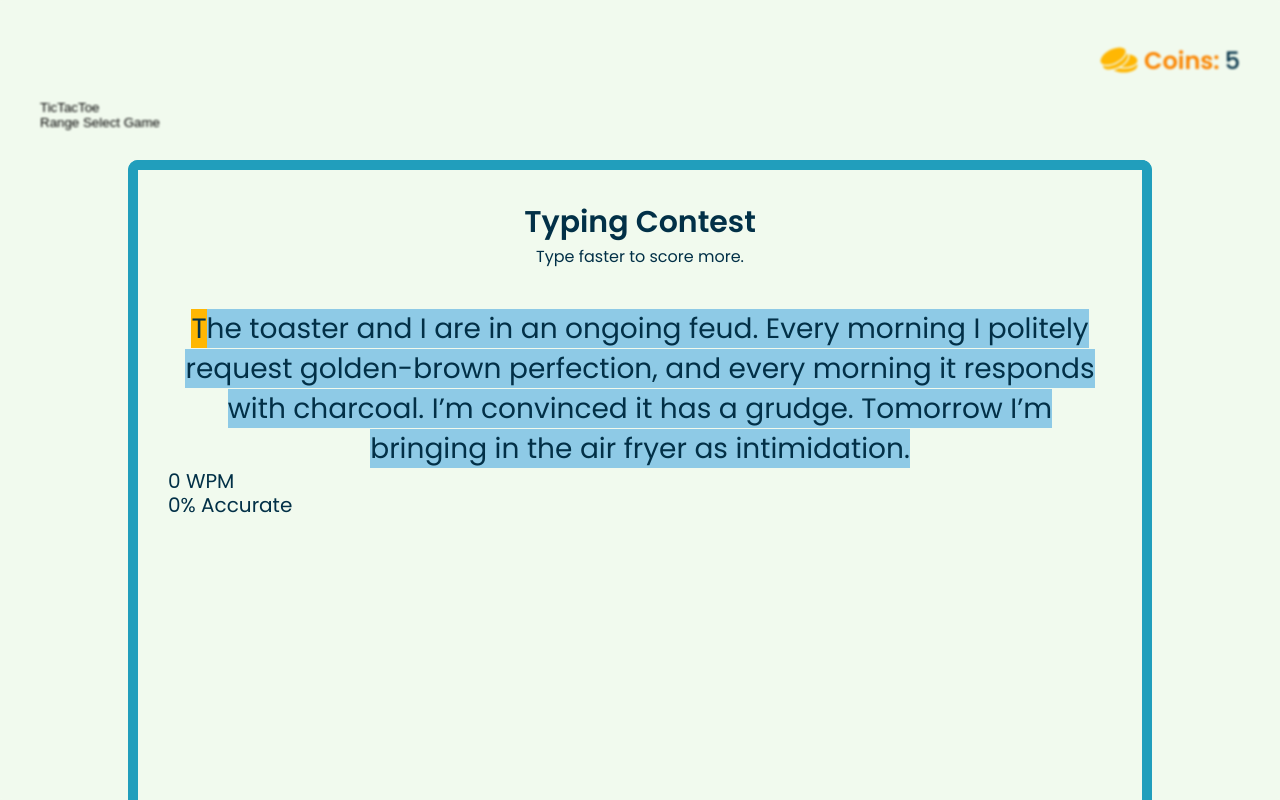
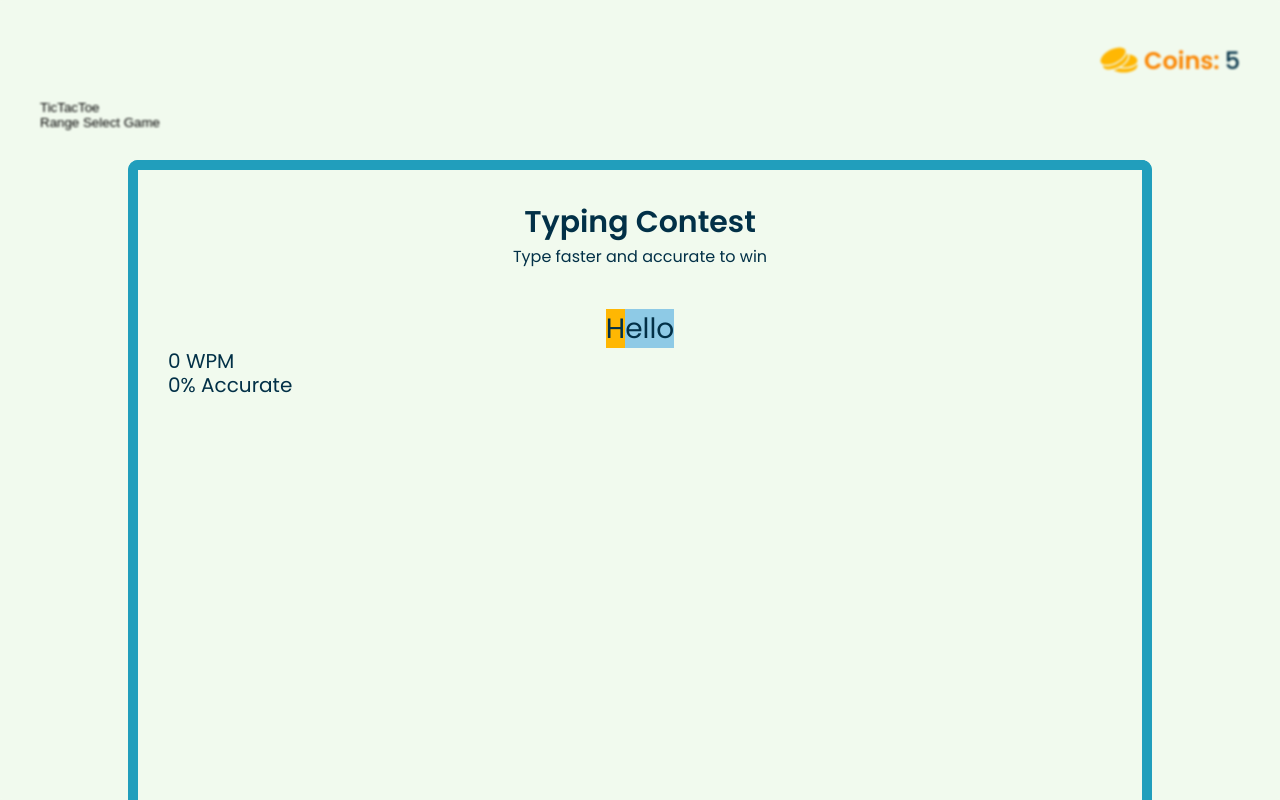
Before and after one commit to ki8yk8/double-down, a React (Vite) app: page / in a window 1280 px wide. Built offline with nearby package versions, Linux system fonts and the light colour scheme.

Commit message:
adds stopping when paragraph ends

```diff
--- a/src/games/typing/type.jsx
+++ b/src/games/typing/type.jsx
@@ -1,7 +1,8 @@
 import { useEffect, useRef, useState } from "react";
 
-const PARAGRAPH =
-	"The toaster and I are in an ongoing feud. Every morning I politely request golden-brown perfection, and every morning it responds with charcoal. I’m convinced it has a grudge. Tomorrow I’m bringing in the air fryer as intimidation.";
+// const PARAGRAPH =
+// 	"The toaster and I are in an ongoing feud. Every morning I politely request golden-brown perfection, and every morning it responds with charcoal. I’m convinced it has a grudge. Tomorrow I’m bringing in the air fryer as intimidation.";
+const PARAGRAPH = "Hello";
 
 function is_valid_char(char) {
 	return /^[a-zA-Z0-9\p{P} ]$/u.test(char);
@@ -50,13 +51,18 @@ export default function TypingGame() {
 		typed_paragraph: "",
 		cpms: [0],
 	});
+	const typed_paragraph_ref = useRef("");
 	const start_time_ref = useRef(undefined);
 
 	useEffect(() => {
+		if (game.stage === 2) {
+		}
+
+		if (game.stage !== 1) return;
 		window.addEventListener("keydown", handle_keydown);
 
 		return () => window.removeEventListener("keydown", handle_keydown);
-	}, []);
+	}, [game.stage]);
 
 	const handle_keydown = (event) => {
 		event.preventDefault();
@@ -67,14 +73,23 @@ export default function TypingGame() {
 
 		if (!is_valid_char(event.key)) return;
 
-		set_game((prev) => ({
+		set_game((prev) => {
+			typed_paragraph_ref.current = `${prev.typed_paragraph}${event.key}`;
+
+			return {
 				...prev,
 				typed_paragraph: `${prev.typed_paragraph}${event.key}`,
 				cpms: [
 					...prev.cpms,
 					compute_wpm(start_time_ref.current, prev.typed_paragraph.length + 1),
 				],
-		}));
+			};
+		});
+
+		if (typed_paragraph_ref.current.length >= PARAGRAPH.length - 1) {
+			set_game((prev) => ({ ...prev, stage: 2 }));
+			window.removeEventListener("keydown", handle_keydown);
+		}
 	};
 
 	return (
@@ -85,7 +100,6 @@ export default function TypingGame() {
 				left: 0,
 				width: "100vw",
 				height: "100vh",
-				// backgroundColor: "var(--color-white)",
 				backdropFilter: "blur(1px)",
 			}}
 		>
@@ -108,7 +122,7 @@ export default function TypingGame() {
 						Typing Contest
 					</h3>
 					<p style={{ textAlign: "center", fontSize: "0.8rem" }}>
-						Type faster to score more.
+						Type faster and accurate to win
 					</p>
 				</header>
 
```
Lines whose indentation alone changed are shown as unchanged.
